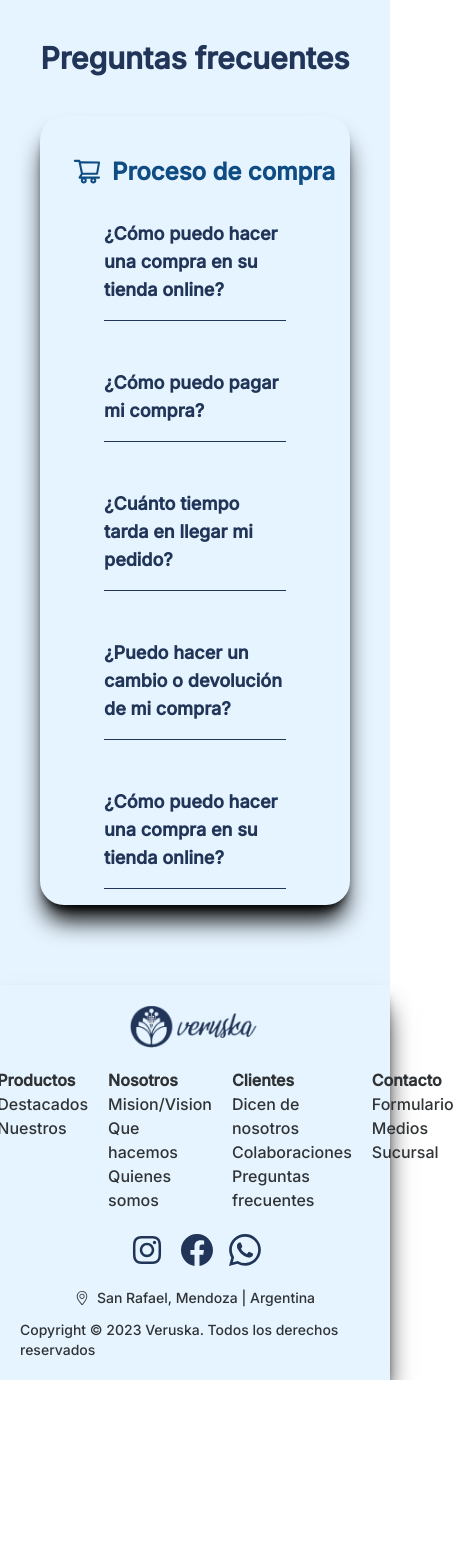
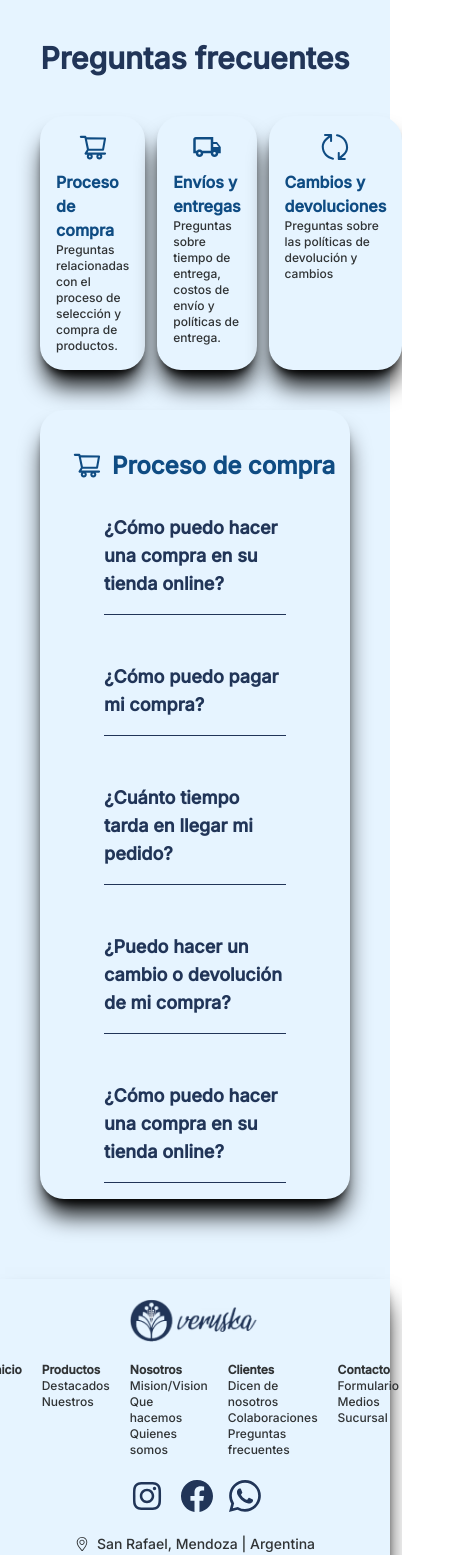
Before and after one commit to leandrobattocchio/veruska, a React (Vite) app: page /clientes in a window 390 px wide. Shown: the part 2596-4151 px from the top of the page, 454 px wide, since content can reach past the window. Before the commit the page ends 3976 px from the top, so only its background shows below. Built offline with nearby package versions, Linux system fonts and the light colour scheme.

Commit message:
Clients Finished/Footer with no Links

```diff
--- a/src/components/FAQ/FAQ.jsx
+++ b/src/components/FAQ/FAQ.jsx
@@ -12,16 +12,16 @@ const Faq = () => {
     return (
         <>
             <p className="text-3xl font-bold my-10 text-primary-darkerblue">Preguntas frecuentes</p>
-            <div className="flex w-full gap-10">
-                <div className="w-1/3 md:flex flex-col gap-3 hidden">
+            <div className="flex flex-col md:flex-row w-full gap-10">
+                <div className="md:w-1/3 flex md:flex-col gap-3 ">
                     {preguntas.map((p) =>
-                        <div className="cursor-pointer flex bg-primary-ligtherblue rounded-3xl shadow-xl shadow-black w-full p-4 gap-2" key={p.id} onClick={()=>{p.title == 'Proceso de compra' ? setSection('compra') : p.title == 'Envios y entregas' ? setSection('envios') : setSection('cambios')}}>
+                        <div className="cursor-pointer flex flex-col md:flex-row items-center md:items-start bg-primary-ligtherblue rounded-3xl shadow-xl shadow-black w-full p-4 gap-2" key={p.id} onClick={()=>{p.title == 'Proceso de compra' ? setSection('compra') : p.title == 'Envíos y entregas' ? setSection('envios') : setSection('cambios')}}>
                             <div>
                                 {p.icon}
                             </div>
                             <div className="flex flex-col">
-                                <p className="text-lg font-bold text-primary-darkblue">{p.title}</p>
-                                <p className="text-sm text-primary-black">{p.description}</p>
+                                <p className="md:text-lg font-bold text-primary-darkblue">{p.title}</p>
+                                <p className="text-xs md:text-sm text-primary-black">{p.description}</p>
                             </div>
                         </div>
                     )}
--- a/src/components/Footer/Footer.jsx
+++ b/src/components/Footer/Footer.jsx
@@ -17,28 +17,27 @@ const Footer = () => {
                     </div>
                 </div>
                 <div className='flex gap-5 text-base'>
-                    <div className='flex flex-col text-primary-black font-extralight'>
+                    <div className='flex flex-col text-xs md:text-base text-primary-black font-extralight'>
                         <p className='font-semibold '>Inicio</p>
-
                     </div>
-                    <div className='flex flex-col text-primary-black font-extralight'>
+                    <div className='flex flex-col text-xs md:text-base text-primary-black font-extralight'>
                         <p className='font-semibold '>Productos</p>
                         <p>Destacados</p>
                         <p>Nuestros</p>
                     </div>
-                    <div className='flex flex-col text-primary-black font-extralight'>
+                    <div className='flex flex-col text-xs md:text-base text-primary-black font-extralight'>
                         <p className='font-semibold '>Nosotros</p>
                         <p>Mision/Vision</p>
                         <p>Que hacemos</p>
                         <p>Quienes somos</p>
                     </div>
-                    <div className='flex flex-col text-primary-black font-extralight'>
+                    <div className='flex flex-col text-xs md:text-base text-primary-black font-extralight'>
                         <p className='font-semibold '>Clientes</p>
                         <p>Dicen de nosotros</p>
                         <p>Colaboraciones</p>
                         <p>Preguntas frecuentes</p>
                     </div>
-                    <div className='flex flex-col text-primary-black font-extralight '>
+                    <div className='flex flex-col text-xs md:text-base text-primary-black font-extralight '>
                         <p className='font-semibold '>Contacto</p>
                         <p>Formulario</p>
                         <p>Medios</p>
```
